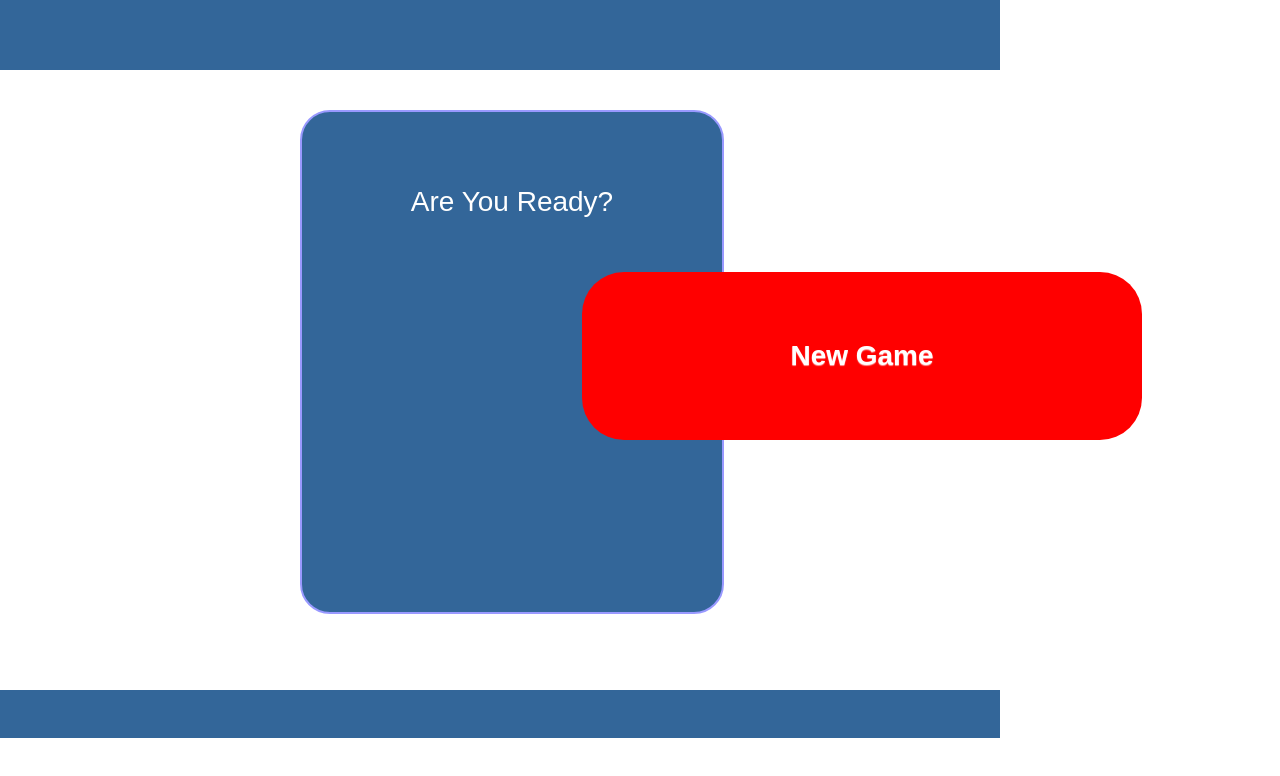
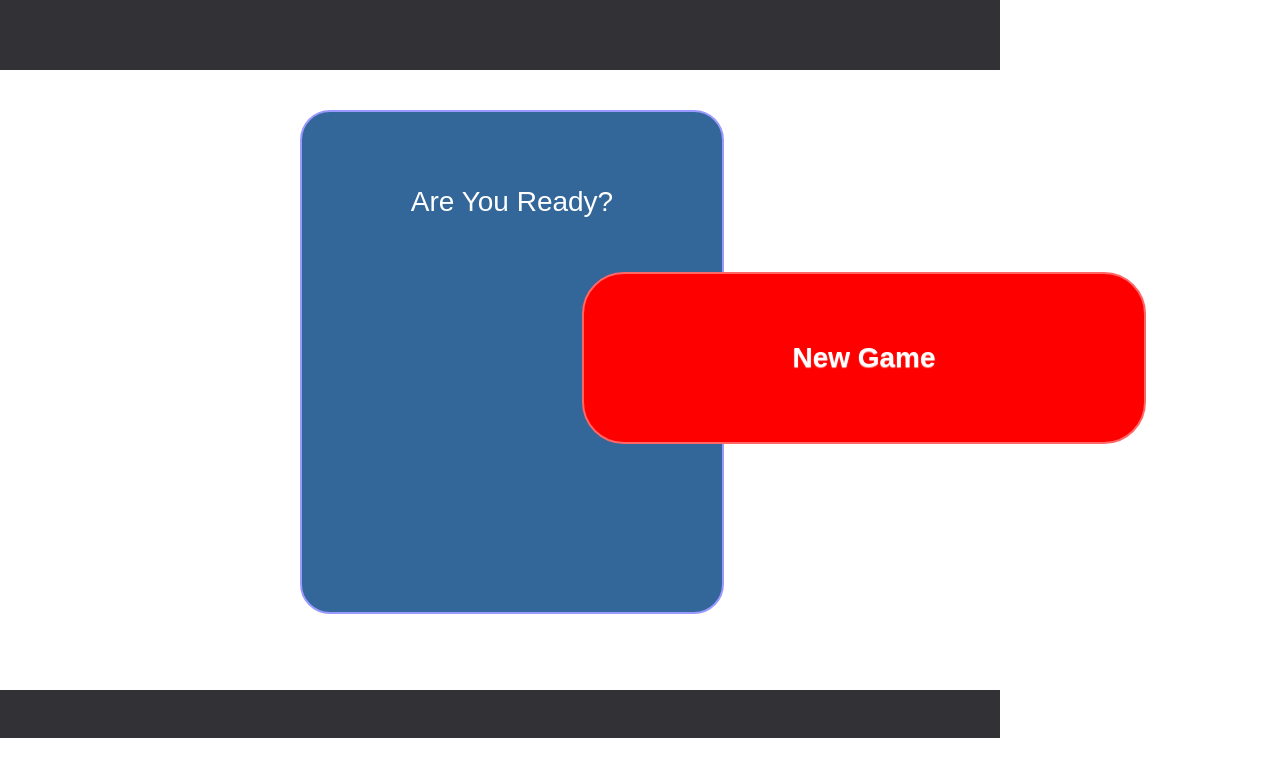
Before and after one commit to StPaulStylee/bubble_shooter_game, a website: page public/views/index.html in a window 1280 px wide. Drawn offline with Linux system fonts and the light colour scheme; files whose address does not match are found by name.

Commit message:
changed a color and then I ran out of time... i got caught down a rabbit hole

```diff
--- a/public/scripts/game.js
+++ b/public/scripts/game.js
@@ -11,7 +11,6 @@ Bubbleshoot.Game = (function($){
       $('.but-start-game').bind('click', startGame);
     };
     let startGame = function () {
-      console.log('clicked');
       $('.but-start-game').unbind('click');
       Bubbleshoot.ui.hideDialog();
     };
--- a/public/styles/main.css
+++ b/public/styles/main.css
@@ -75,7 +75,7 @@ body {
 
 /*top bar*/
 #top-bar {
-  background-color: #369;
+  background-color: #323236;
   color: #fff;
   height: 7em;
   left: 0;
@@ -97,7 +97,7 @@ body {
 
 /*footer-bar*/
 #footer-bar {
-  background-color: #369;
+  background-color: #323236;
   height: 4.8em;
   left: 0;
   position: absolute;
@@ -129,7 +129,7 @@ body {
 
 .but-start-game {
 	background-color: #f00;
-	border: 2 px solid #f66;
+	border: 2px solid #f66;
 	border-radius: 1.5em;
 	cursor: pointer;
 	font-size: 2.8em;
```
